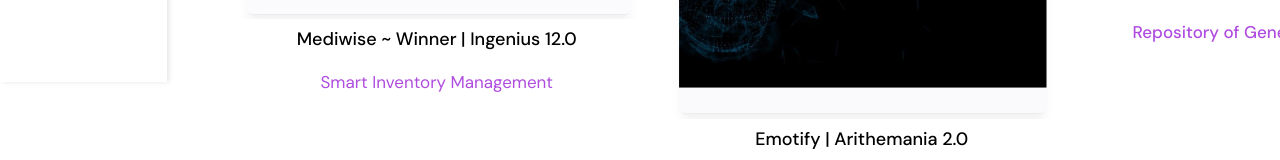
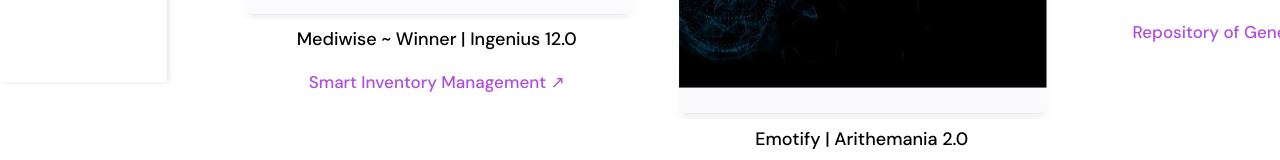
Before and after one commit to urvashii-b/Portfolio-Website, a React (Vite) app: page / in a window 1280 px wide. Shown: the part 758-918 px from the top of the page. Built offline with nearby package versions, Linux system fonts and the light colour scheme.

Commit message:
about page created

```diff
--- a/src/About.tsx
+++ b/src/About.tsx
@@ -1,10 +1,10 @@
 import React from 'react';
-import Marquee from './components/magicui/marquee';
+import Sidebar from './components/NavBar/Sidebar';
 
 const About: React.FC = () => {
   return (
     <div className="about-page">
-      <Marquee></Marquee>
+      <Sidebar></Sidebar>
     </div>
   );
 };
--- a/src/Home.tsx
+++ b/src/Home.tsx
@@ -44,7 +44,10 @@
                 <img src={p1} alt="Mediwise" width={400} height={250}/>
                 <div className="project-details">
                   <div className="project-title">Mediwise ~ Winner | Ingenius 12.0</div>
-                  <p className='p1'>Smart Inventory Management</p>
+                  <p className='p1'>
+                    <a href='https://drive.google.com/file/d/1k-GV4wHAz74AnKLz7SpLgWI5RiZTXb9-/view?usp=sharing' target="_blank" rel="noopener noreferrer">Smart Inventory Management ↗</a>
+
+                    </p>
                 </div>
               </div>
 
@@ -160,6 +163,7 @@
           </section>
           <section id='footer' className="footer">
           <h5>© Urvashi Bhargava</h5>
+          <br></br>
           </section>
         </main>
       </div>
```
